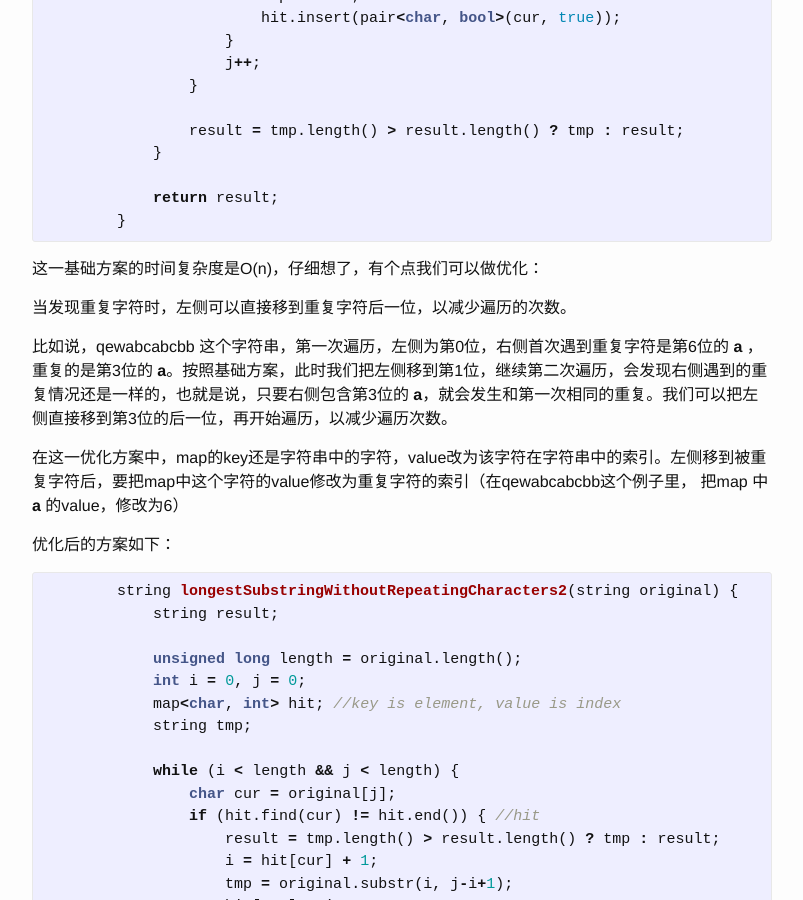
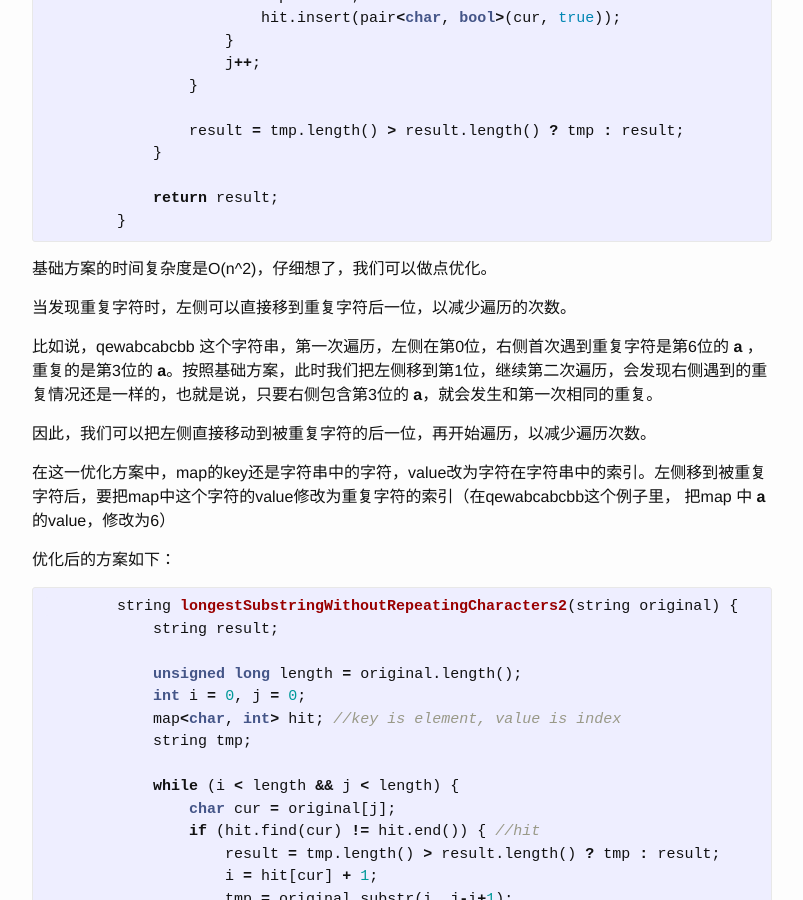
Before and after one commit to JingWZ/JingWZ.github.io, a Jekyll site: the page built from _posts/2016-09-07-LongestSubstringWithoutRepeatingCharacters.markdown, in a window 1280 px wide and 900 px high, scrolled down 1133 px. Shown: the whole window, without its empty margins (238-1041 px from the left). Built offline with Jekyll 4.4.1, drawn with Linux system fonts in a browser that asks for light colours; some of the changed text lies outside the part shown.

Commit message:
LongestSubstringWithoutRepeatingCharacters fix bug

```diff
--- a/_posts/2016-09-07-LongestSubstringWithoutRepeatingCharacters.markdown
+++ b/_posts/2016-09-07-LongestSubstringWithoutRepeatingCharacters.markdown
@@ -19,9 +19,9 @@
 
 ----------
 
-A:给定一个字符串，求最长的字符不重复的子字符串。
+A:给定一个字符串，求最长字符不重复的子字符串。
 
-这道题的第一直觉是确定左侧锚点，向右便利，用map来记录出现过的字符，如果遇到重复字符，则记录此前的子字符串，和当前最长的子字符串作比较；之后把左侧锚点右移一位，继续这个流程，直到左侧锚点走完整个字符串长度。代码如下
+这题的直觉是确定左侧锚点，向右遍历，用map来记录出现过的字符，如果遇到重复字符，则记录此前的子字符串，和当前最长的子字符串作比较；之后把左侧锚点右移一位，继续上一步，直到左侧锚点走完整个字符串长度。代码如下：
 
 
 {% highlight c++ %}
@@ -67,13 +67,15 @@
 
 
 
-这一基础方案的时间复杂度是O(n)，仔细想了，有个点我们可以做优化：
+基础方案的时间复杂度是O(n^2)，仔细想了，我们可以做点优化。
 
 当发现重复字符时，左侧可以直接移到重复字符后一位，以减少遍历的次数。
 
-比如说，qewabcabcbb 这个字符串，第一次遍历，左侧为第0位，右侧首次遇到重复字符是第6位的 **a** ， 重复的是第3位的 **a**。按照基础方案，此时我们把左侧移到第1位，继续第二次遍历，会发现右侧遇到的重复情况还是一样的，也就是说，只要右侧包含第3位的 **a**，就会发生和第一次相同的重复。我们可以把左侧直接移到第3位的后一位，再开始遍历，以减少遍历次数。
+比如说，qewabcabcbb 这个字符串，第一次遍历，左侧在第0位，右侧首次遇到重复字符是第6位的 **a** ， 重复的是第3位的 **a**。按照基础方案，此时我们把左侧移到第1位，继续第二次遍历，会发现右侧遇到的重复情况还是一样的，也就是说，只要右侧包含第3位的 **a**，就会发生和第一次相同的重复。
 
-在这一优化方案中，map的key还是字符串中的字符，value改为该字符在字符串中的索引。左侧移到被重复字符后，要把map中这个字符的value修改为重复字符的索引（在qewabcabcbb这个例子里， 把map 中 **a** 的value，修改为6）
+因此，我们可以把左侧直接移动到被重复字符的后一位，再开始遍历，以减少遍历次数。
+
+在这一优化方案中，map的key还是字符串中的字符，value改为字符在字符串中的索引。左侧移到被重复字符后，要把map中这个字符的value修改为重复字符的索引（在qewabcabcbb这个例子里， 把map 中 **a** 的value，修改为6）
 
 优化后的方案如下：
 
```
